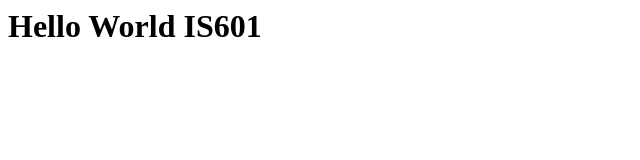
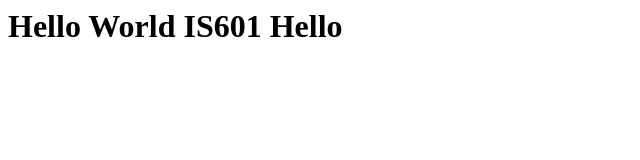
Before and after one commit to kaw393939/MyFirstWebsiteIS601F21, a plain HTML site: page index.html in a window 1280 px wide. Shown: the whole page, without its empty margins (0-640 px from the left). Drawn offline with Linux system fonts and the light colour scheme.

Commit message:
updated index

```diff
--- a/index.html
+++ b/index.html
@@ -3,6 +3,6 @@
 		<title>IS601 First Webpage Made a Change</title>
 	</head>
 	<body>
-		<h1>Hello World IS601</h1>
+		<h1>Hello World IS601 Hello</h1>
 	</body>
 </html>
```
